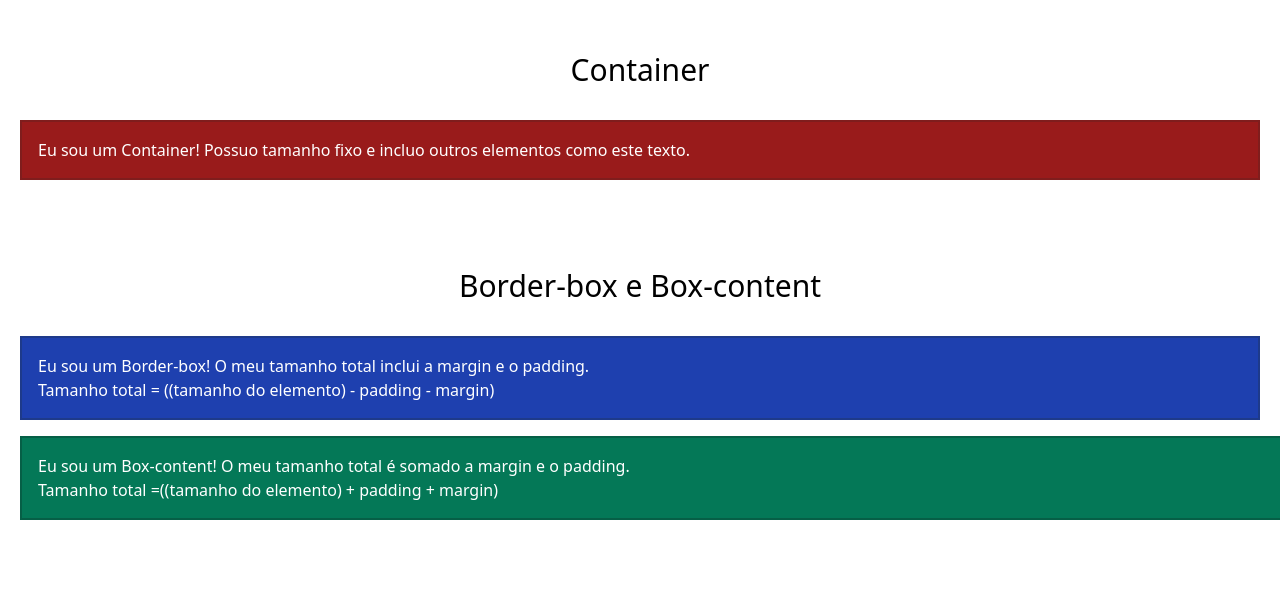
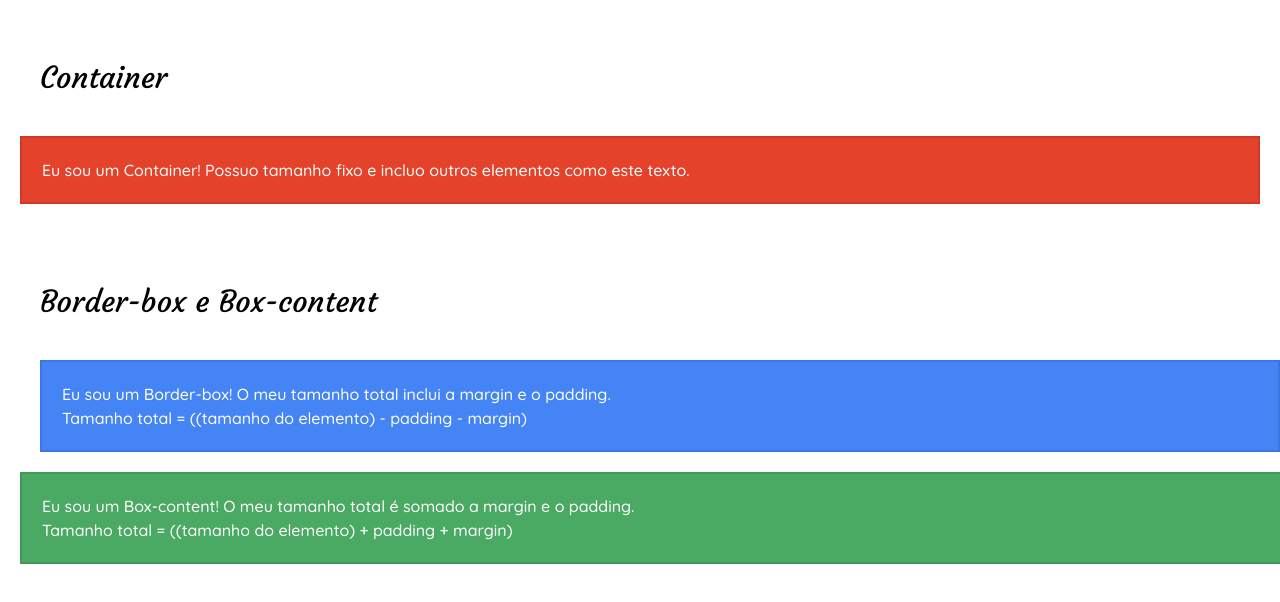
Before and after one commit to leaoerikaleao/layout, a Next.js app: page / in a window 1280 px wide. Shown: the top 602 px of the page. Built offline with nearby package versions, Linux system fonts and the light colour scheme.

Commit message:
Refactor Collors

```diff
--- /dev/null
+++ b/css/costum.css
@@ -0,0 +1,15 @@
+@import url('https://fonts.googleapis.com/css2?family=Courgette&family=Montserrat&family=Quicksand:wght@500&display=swap');
+
+/*
+font-family: 'Courgette', cursive;
+font-family: 'Montserrat', sans-serif;
+font-family: 'Quicksand', sans-serif;
+*/
+
+h1{
+    font-family: 'Courgette', cursive;
+}
+
+p{
+    font-family: 'Quicksand', sans-serif;
+}
--- a/pages/_app.js
+++ b/pages/_app.js
@@ -1,5 +1,6 @@
 import React from 'react'
-import '../css/globals.css'
+import '../css/styles.css'
+import '../css/costum.css'
 
 const MyApp = ({ Component, pageProps }) => {
     return (
--- a/pages/index.js
+++ b/pages/index.js
@@ -4,23 +4,23 @@ const Index = () => {
     return (
         <div>
             <div className="p-5">
-                <h1 className="text-3xl m-4 p-4 text-center mx-auto">Container</h1>
-                <div className="container bg-red-800 text-white m-4 p-4 mx-auto border-2 border-red-900">
+                <h1 className="text-3xl m-5 py-5 ">Container</h1>
+                <div className="container bg-red text-white p-5 mx-auto border-2 border-red-dark">
                     <p>Eu sou um Container! Possuo tamanho fixo e incluo outros elementos como este texto. </p>
                 </div>
             </div>
 
             <div className="p-5">
-                <h1 className="text-3xl m-4 p-4 text-center mx-auto">
+                <h1 className="text-3xl m-5 py-5 ">
                     Border-box e Box-content
                 </h1>
 
-                <div className="container border-box bg-blue-800 text-white m-4 p-4 mx-auto border-2 border-blue-900">
+                <div className="container border-box bg-blue text-white p-5 m-5  border-2 border-blue-dark ">
                     <p>Eu sou um Border-box! O meu tamanho total inclui a margin e o padding.<br /> Tamanho total = ((tamanho do elemento) - padding - margin)</p>
                 </div>
 
-                <div className="container box-content bg-green-700 text-white m-4 p-4 mx-auto border-2 border-green-800">
-                    <p>Eu sou um Box-content! O meu tamanho total é somado a margin e o padding. <br /> Tamanho total =((tamanho do elemento) + padding + margin)</p>
+                <div className="container box-content bg-green text-white p-5  border-2 border-green-dark ">
+                    <p>Eu sou um Box-content! O meu tamanho total é somado a margin e o padding. <br /> Tamanho total = ((tamanho do elemento) + padding + margin)</p>
                 </div>
             </div>
         </div>
--- a/tailwind.config.js
+++ b/tailwind.config.js
@@ -2,7 +2,36 @@ module.exports = {
   purge: [],
   darkMode: false, // or 'media' or 'class'
   theme: {
-    extend: {},
+    colors: {
+      yellow: {
+        light: '#ddbd50',
+        DEFAULT: '#D5AD25',
+        dark: '#bf9b21'
+      },
+      green: {
+        light: '#6eba81',
+        DEFAULT: '#4AA962',
+        dark: '#429858'
+      },
+      blue: {
+        light: '#699cf7',
+        DEFAULT: '#4484f5',
+        dark: '#3d76dc',
+      },
+      white: {
+        DEFAULT: '#ffffff',
+      },
+      red: {
+        light: '#e6543f',
+        DEFAULT: '#E4422A',
+        dark: '#cd3b25'
+      },
+      gray: {
+        light: '#7D807D',
+        DEFAULT: '#505150',
+        dark: '#252625'
+      }
+    }
   },
   variants: {
     extend: {},
```
Also changed, not shown: css/styles.css (renamed from css/globals.css).
